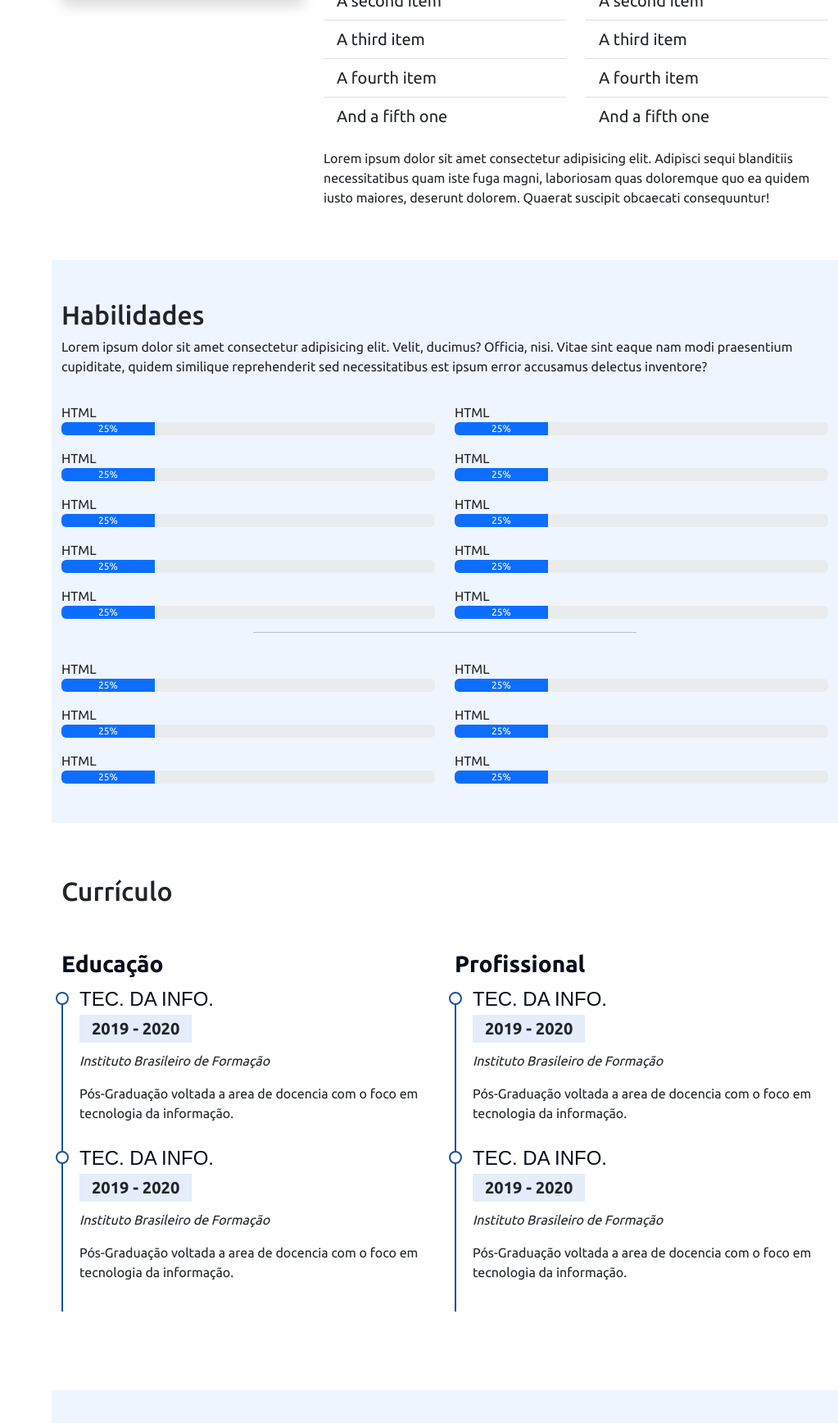
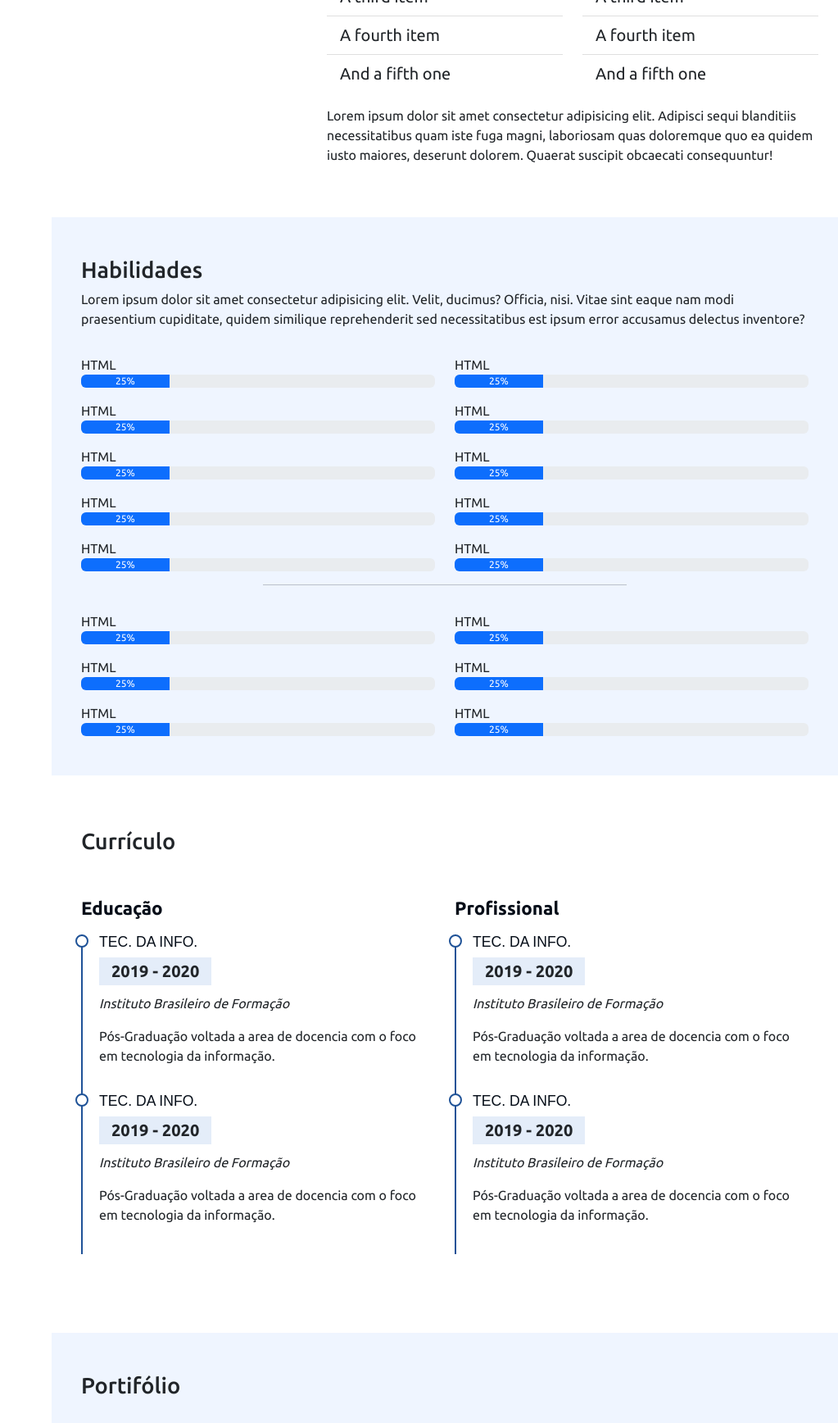
Before and after one commit to NiltonAtanasio/portifolio, a Flask app: page / in a window 1280 px wide. Shown: the part 1245-2981 px from the top of the page at 82% size, without its empty margins (257-1280 px from the left). Run offline with Flask 2, Linux system fonts and the light colour scheme.

Commit message:
🎄 Update

```diff
--- a/static/style.css
+++ b/static/style.css
@@ -6,6 +6,21 @@ html, body{
   height: 100%;
   }
 
+h2 {
+  font-size: 1.7rem;
+}
+
+h3 {
+  font-size: 1.4rem;
+}
+
+h4 {
+  font-size: 1.1rem;
+}
+
+p{
+  font-size: 1rem;
+}
 #header {
   position: fixed;
   top: 0;
@@ -250,10 +265,6 @@ i.menu-mobile {
   transform: translate3d(-100%, 0, 0);
 }
 
-[data-anime="right"]{
-  transform: translate3d(50px, 0, 0);
-}
-
 [data-anime].animate {
   opacity: 1;
   transform: translate3d(0, 0, 0)
@@ -268,9 +279,6 @@ i.menu-mobile {
     margin-right: 0;
   }
 
-  [data-anime="right"]{
-  transform: translate3d(100%, 0, 0);
-  }
 }
 
 #btn-enviar-loader{
@@ -283,3 +291,24 @@ i.menu-mobile {
   top: 30px;
   right: 30px;
 }
+
+#footer{
+  padding: 15px;
+  color: #fff;
+  font-size: 14px;
+  position: fixed;
+  left: 0;
+  bottom: 0;
+  width: 300px;
+  z-index: 9999;
+  background-color: #021124;
+  transition: .3s;
+}
+
+@media (max-width: 1012px) {
+  #footer{
+    position: static;
+    width: auto;
+    padding: 20px 15px;
+  }
+}
--- a/templates/index.html
+++ b/templates/index.html
@@ -17,7 +17,7 @@
     <i class="bi bi-list menu-mobile"></i>
 
     <aside id="header">
-      <section class="profile">
+      <section class="profile pt-4">
         <img src="https://avatars.githubusercontent.com/u/66650743?v=4" alt="Foto do Atanazzio">
         <h1>Nilton Atanazzio</h1>
         <div class="social-links mt-3 text-center">
@@ -84,7 +84,7 @@
         </div>
       </section>
 
-      <section id="sobre" class="container mt-5">
+      <section id="sobre" class="container mt-2 px-4 ">
         <div class="row w-100">
           <div class="col-md-12" data-anime="down">
             <h2 class="pt-3">Sobre</h2>
@@ -102,12 +102,12 @@
 
         <div class="row mt-4">
 
-          <div class="col-md-4">
+          <div class="col-md-4 mb-3">
             <img class="img-fluid shadow" src="https://avatars.githubusercontent.com/u/66650743?v=4"
-              alt="Foto do Nilton" data-anime="right">
+              alt="Foto do Nilton" data-anime="left">
           </div>
 
-          <div class="col-md-8" data-anime="right">
+          <div class="col-md-8" data-anime="left">
             <h3>Programação</h3>
             <p>Lorem ipsum dolor sit amet consectetur adipisicing elit. Quam
               consectetur, consequatur maiores magni, accusantium alias aliquam
@@ -166,7 +166,7 @@
         </div>
       </section>
 
-      <section id="habilidades" class="mt-5 section-bg">
+      <section id="habilidades" class="mt-5 px-4 section-bg">
         <div class="container pb-5">
           <h2 class="pt-5">Habilidades</h2>
           <p>Lorem ipsum dolor sit amet consectetur adipisicing elit. Velit, ducimus? Officia, nisi. Vitae sint eaque
@@ -309,7 +309,7 @@
 
       </section>
 
-      <section id="curriculo" class="mt-5 cv">
+      <section id="curriculo" class="mt-5 px-4 cv">
 
         <div class="container pb-5">
           <h2 class="pt-3 pb-4">Currículo</h2>
@@ -352,7 +352,7 @@
 
       </section>
 
-      <section id="portifolio" class="section-bg mt-5">
+      <section id="portifolio" class="section-bg px-4 mt-5">
         <div class="container pb-5 pt-5" data-anime="left">
           <h2 class="pb-4">Portifólio</h2>
 
@@ -494,10 +494,10 @@
 
       </section>
 
-      <section id="contato" class="pt-5 pb-5">
+      <section id="contato" class="pt-5  pb-5">
 
         <div class="container mb-5">
-          <h2 class='pt-3 pb-3'>Contato</h2>
+          <h2 class='pt-3 pb-3 text-center'>Contato</h2>
 
           <div class="row">
 
@@ -574,6 +574,12 @@
       {% endwith %}
     </main>
 
+    <footer id="footer">
+      <div class="container">
+        <div class="tex-center">
+          &copy; Copyright <strong>Nilton Atanasio</strong>
+      </div>
+    </footer>
 
 
 
```
Also changed, not shown: requirements.txt (added, +17 -0 lines), 1 other file.
